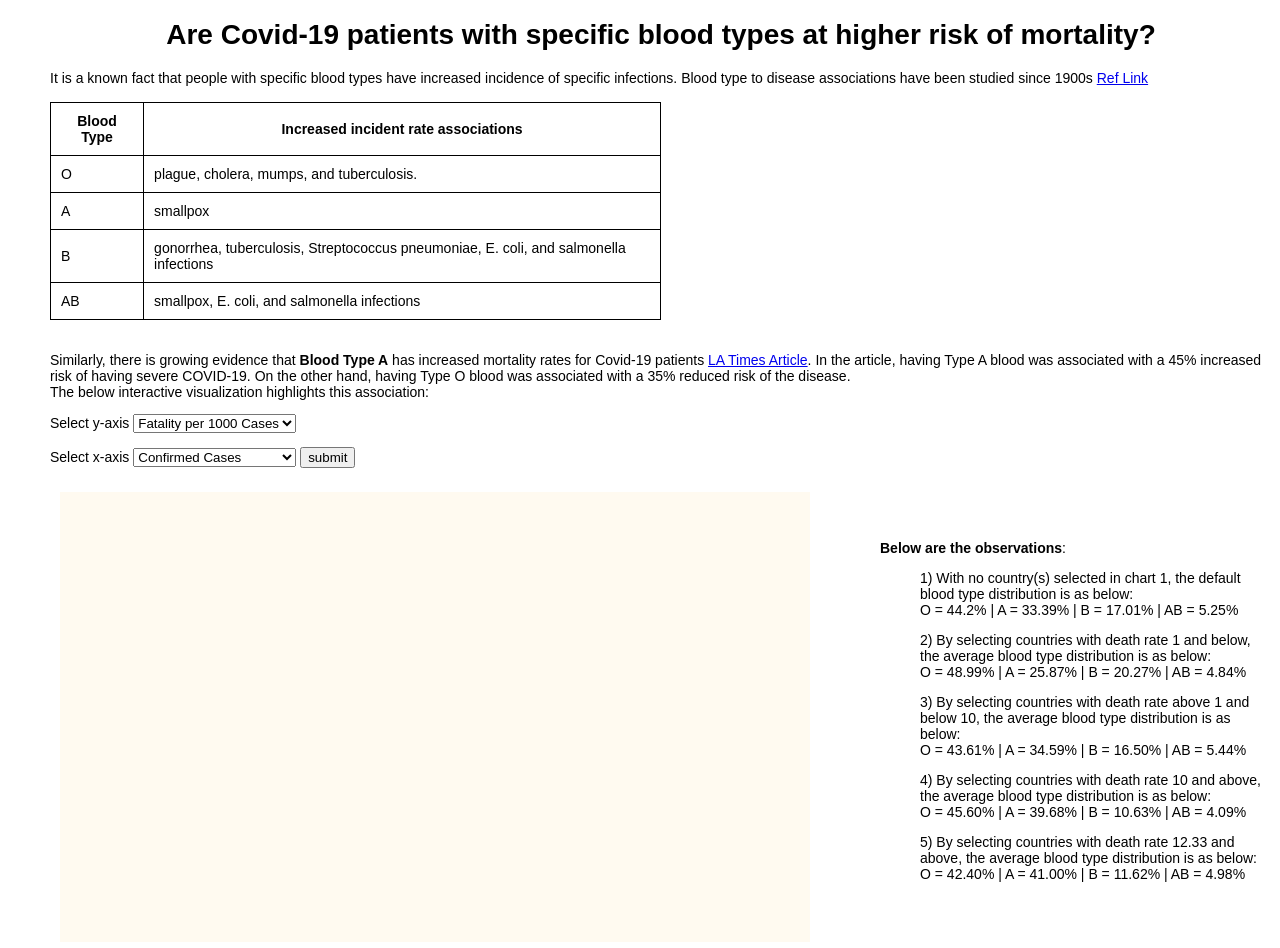
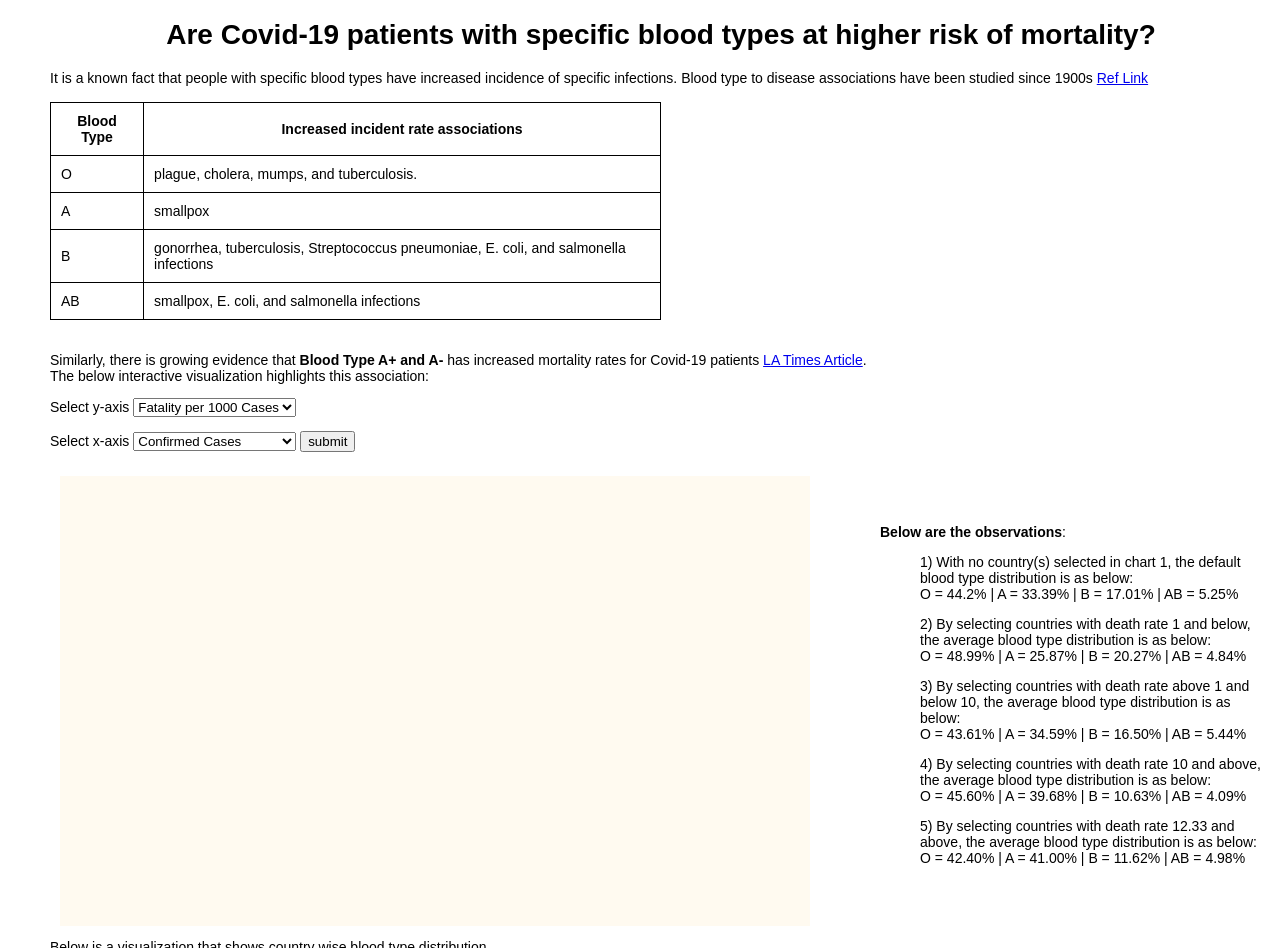
Before and after one commit to r2v2s3/r2v2s3.github.io, a plain HTML site: page index.html in a window 1280 px wide. Shown: the top 948 px of the page. Drawn offline with nearby package versions, Linux system fonts and the light colour scheme; no server answers.

Commit message:
Update index.html

```diff
--- a/index.html
+++ b/index.html
@@ -89,10 +89,8 @@
 
   </div>
 
-  <br><br>Similarly, there is growing evidence that <b>Blood Type A</b> has increased mortality rates for Covid-19 patients <a
+  <br><br>Similarly, there is growing evidence that <b>Blood Type A+ and A-</b> has increased mortality rates for Covid-19 patients <a
     href="https://www.latimes.com/science/story/2020-07-09/link-between-covid-19-and-blood-type"> LA Times Article</a>.
-    In the article, having Type A blood was associated with a 45% increased risk of having severe COVID-19.
-    On the other hand, having Type O blood was associated with a 35% reduced risk of the disease.
 
   <br> The below interactive visualization highlights this association:
 
```
